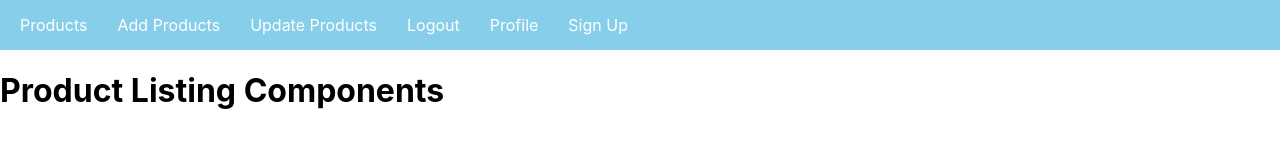
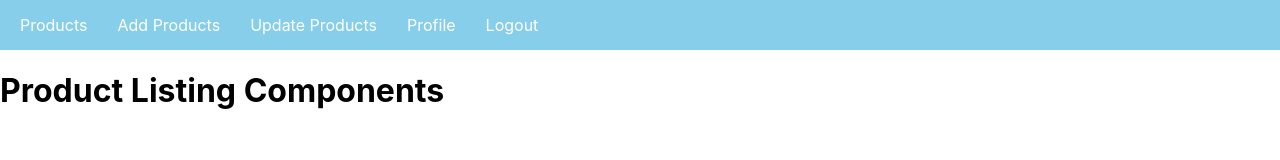
Before and after one commit to Khatib-Shakil/reactlearning, a React (Create React App) app in the folder fornt-end/: page / in a window 1280 px wide. Shown: the top 160 px of the page. Built offline with nearby package versions, Linux system fonts and the light colour scheme; sample sign-in values are in the browser's storage.

Commit message:
add: implement logout

```diff
--- a/fornt-end/src/components/Nav.js
+++ b/fornt-end/src/components/Nav.js
@@ -1,24 +1,24 @@
-import React, { useEffect } from 'react';
+import React from 'react';
 import './Nav.css';
 import {Link, useNavigate} from 'react-router-dom';
 
 const Nav=()=>{
-    const navigate = useNavigate();
-    useEffect(()=>{
-        const auth = localStorage.getItem('user');
-        if(auth){
-            navigate()
-        }
-    })
+    const auth = localStorage.getItem('user');
+    const navigate = useNavigate()
+    const logout =()=>{
+        console.log("done")
+        localStorage.clear();
+
+        navigate('/signup')
+    }
     return(
         <div>
             <ul className='nav-ul'>
                 <li><Link to="/">Products</Link></li>
                 <li><Link to="/add">Add Products</Link></li>
                 <li><Link to="/update">Update Products</Link></li>
-                <li><Link to="/logout">Logout </Link></li>
                 <li><Link to="/profile">Profile</Link></li>
-                <li><Link to="/signup">Sign Up</Link></li>
+                <li>{ auth? <Link onClick={logout} to="/signup">Logout </Link>: <Link to="/signup">Sign Up</Link>}</li>
             </ul>
         </div>
     )
--- a/fornt-end/src/components/SignUp.js
+++ b/fornt-end/src/components/SignUp.js
@@ -1,4 +1,4 @@
-import React, { useState } from 'react'
+import React, { useState,useEffect} from 'react'
 import "./SignUp.css";
 import {useNavigate} from 'react-router-dom';
 
@@ -8,6 +8,13 @@
     const [email, setEmail] = useState("");
     const [password, setPassword] = useState("");
     const navigate= useNavigate();
+
+    useEffect(()=>{
+        const auth = localStorage.getItem('user');
+        if(auth){
+            navigate('/')
+        }
+    })
 
     const collectData = async () => {
         console.log(name, email, password);
```
